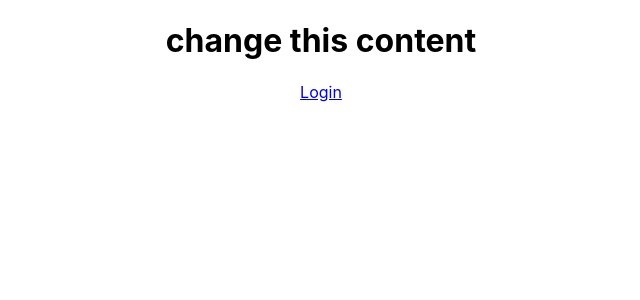
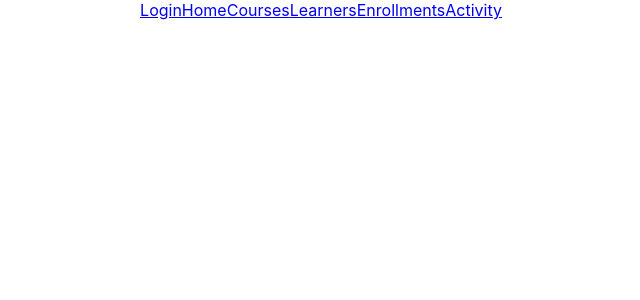
Before and after one commit to laynaoyervides/hall_tracker_app, a React (Create React App) app in the folder client/: page /login in a window 1280 px wide. Shown: the top 300 px of the page, without its empty margins (319-959 px from the left). Built offline with nearby package versions, Linux system fonts and the light colour scheme; no server answers.

Commit message:
Adding Links to NavBar

```diff
--- a/client/src/NavBar.js
+++ b/client/src/NavBar.js
@@ -5,8 +5,14 @@ import {Link} from "react-router-dom"
 function NavBar() {
     return (
         <div>
-            <h1>change this content</h1>
+            <nav>
             <Link to="/login">Login</Link>
+            <Link to="/">Home</Link>
+            <Link to="/courses">Courses</Link>
+            <Link to="/learners">Learners</Link>
+            <Link to="/enrollments">Enrollments</Link>
+            <Link to="/activity">Activity</Link>
+            </nav>
         </div>
     )
 }
```
